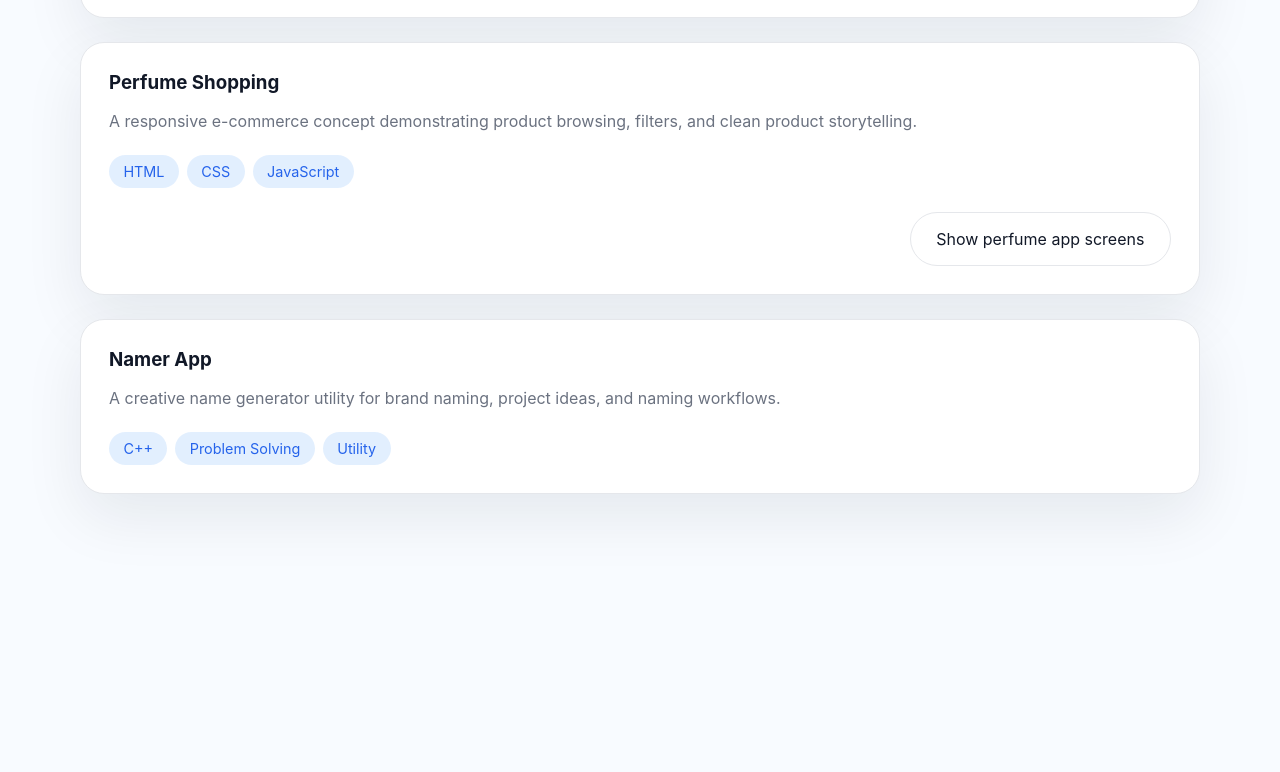
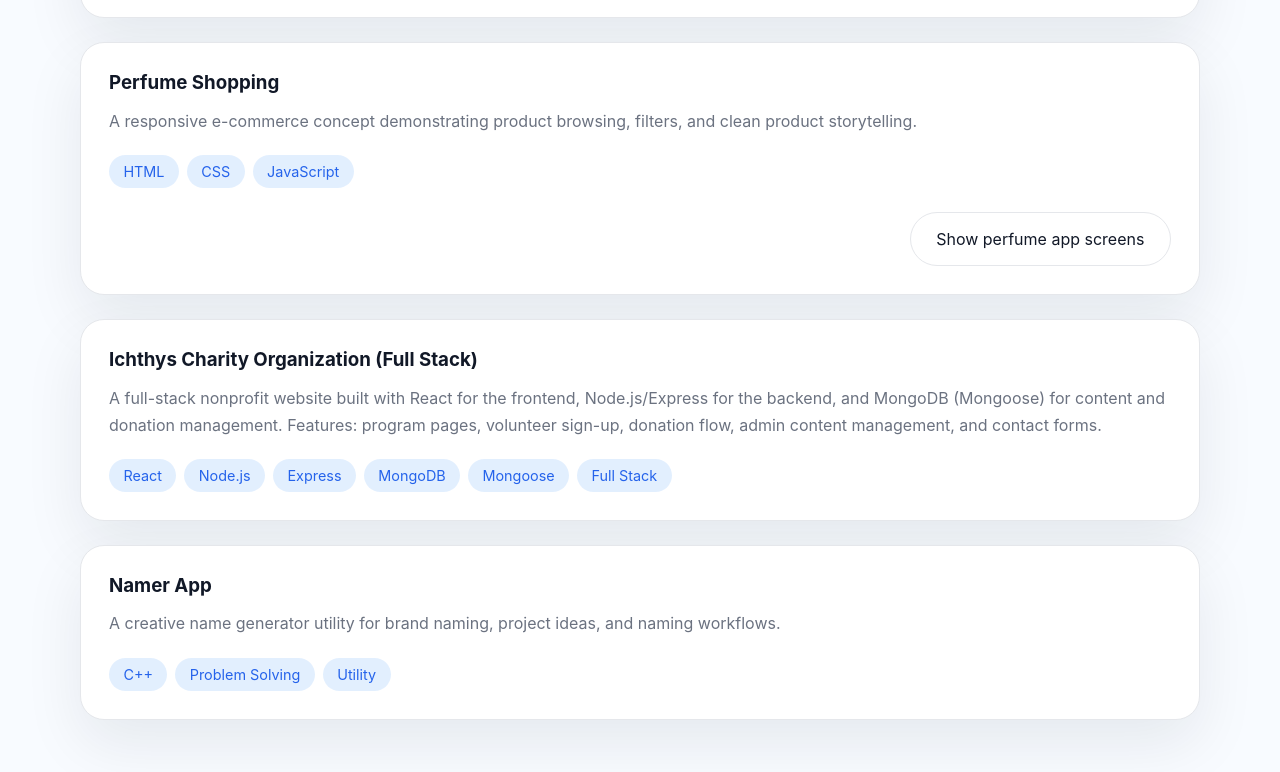
Before and after one commit to feyistu123/FUTURE_FS_01, a React (Vite) app in the folder frontend/: page /projects in a window 1280 px wide. Shown: the part 1217-1989 px from the top of the page. Before the commit the page ends 1807 px from the top, so only its background shows below. Built offline with nearby package versions, Linux system fonts and the light colour scheme.

Commit message:
add ichthys project to the project section

```diff
--- a/frontend/src/data/model.js
+++ b/frontend/src/data/model.js
@@ -56,6 +56,13 @@ export const projects = [
     ]
   },
   {
+    title: 'Ichthys Charity Organization (Full Stack)',
+    description: 'A full-stack nonprofit website built with React for the frontend, Node.js/Express for the backend, and MongoDB (Mongoose) for content and donation management. Features: program pages, volunteer sign-up, donation flow, admin content management, and contact forms.',
+    tags: ['React', 'Node.js', 'Express', 'MongoDB', 'Mongoose', 'Full Stack'],
+    repo: 'https://github.com/feyistu123/ichthys-charity',
+    liveDemo: ''
+  },
+  {
     title: 'Namer App',
     description: 'A creative name generator utility for brand naming, project ideas, and naming workflows.',
     tags: ['C++', 'Problem Solving', 'Utility']
```
